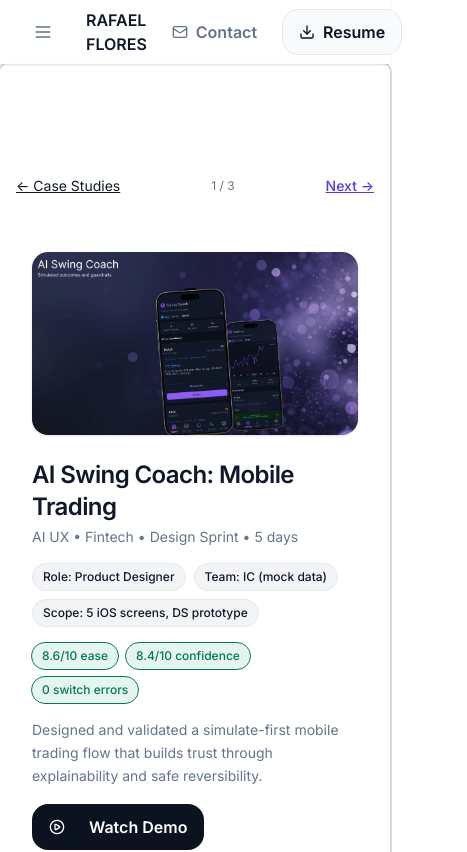
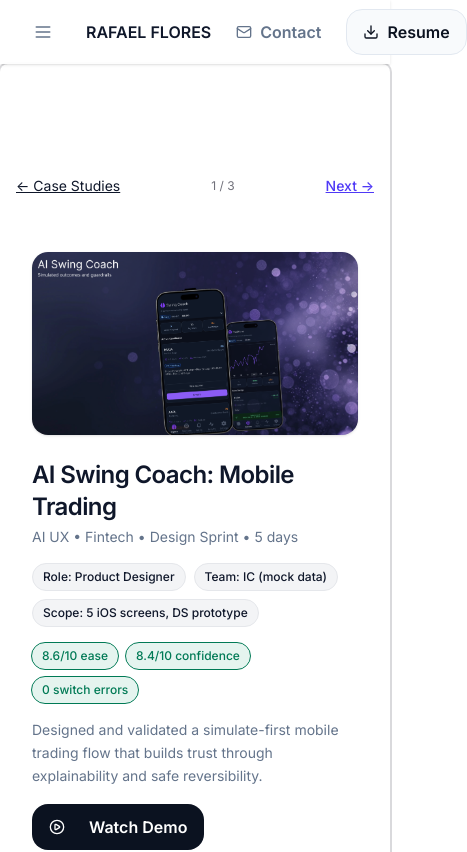
Before and after one commit to rflores-alight/Portfolio, a React (Vite) app: page /case-studies/ai-swing-coach-mobile-trading in a window 390 px wide. Shown: the top 852 px of the page, 467 px wide, since content can reach past the window. Built offline with nearby package versions, Linux system fonts and the light colour scheme.

Commit message:
fixed header link alignment; removed brand name stacking on mobile

```diff
--- a/src/Layout.jsx
+++ b/src/Layout.jsx
@@ -147,7 +147,7 @@ const SiteHeader = forwardRef(function SiteHeader(_, ref) {
     <header ref={ref} className="bg-white/90 backdrop-blur-sm shadow-sm sticky top-0 z-40">
       <div className="w-full max-w-6xl mx-auto px-4 sm:px-6 lg:px-8 h-16 flex items-center justify-between">
         {/* Left cluster: Hamburger (mobile-only) + Brand */}
-        <div className="flex items-center gap-2">
+        <div className="flex items-center gap-2 shrink-0">
           {/* Mobile hamburger on far left */}
           <div className="md:hidden">
             <Sheet open={menuOpen} onOpenChange={setMenuOpen}>
@@ -197,14 +197,14 @@ const SiteHeader = forwardRef(function SiteHeader(_, ref) {
                 <Layers className="text-zinc-900 transition-colors group-hover:text-indigo-600" />
               </Glow>
             </div>
-            <span className="font-semibold transition-colors group-hover:text-indigo-700">
+            <span className="font-semibold transition-colors group-hover:text-indigo-700 whitespace-nowrap">
               {PROFILE.name}
             </span>
           </Link>
         </div>
 
         {/* Desktop nav (md+) */}
-        <nav className="hidden md:flex items-center gap-6" aria-label="Primary">
+        <nav className="hidden md:flex items-center gap-6  ml-auto" aria-label="Primary">
           <Link
             to="/#case-studies"
             onClick={(e) => onHashNav(e, "case-studies")}
```
